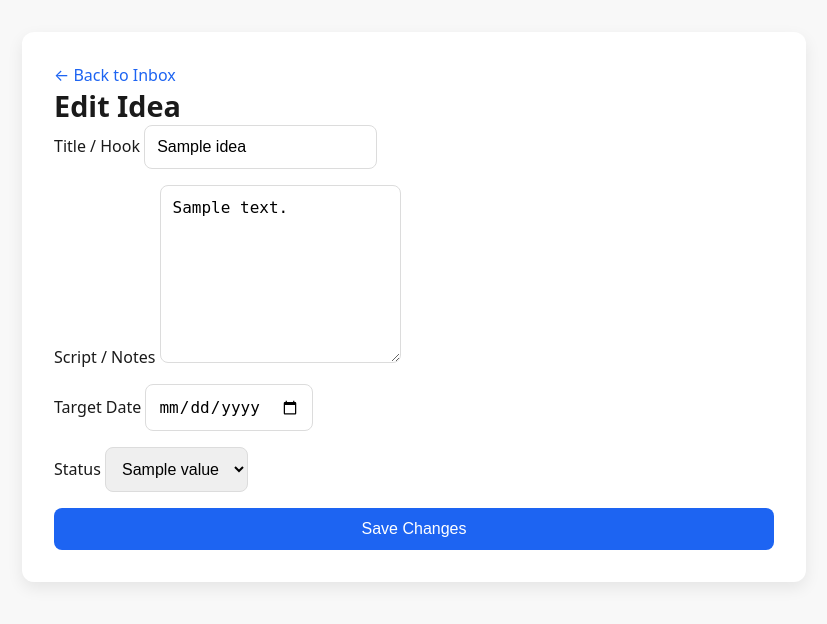
After one commit to lanayepifanova/content-hub, a FastAPI app: template templates/edit.html in a window 1280 px wide. The commit adds this page. Shown: the top 624 px of the page, without its empty margins (226-1053 px from the left). Run offline with FastAPI, Linux system fonts and the light colour scheme; the template is opened without the code that fills it: most values are stand-ins (such as "Sample title", 1, 10 or a date in 2020).

Commit message:
added delete and edit option

```diff
--- a/main.py
+++ b/main.py
@@ -7,7 +7,7 @@ from datetime import date, datetime
 from pathlib import Path
 
 from fastapi import Depends, FastAPI, HTTPException, Request, status
-from fastapi.responses import HTMLResponse
+from fastapi.responses import HTMLResponse, RedirectResponse, Response
 from fastapi.staticfiles import StaticFiles
 from fastapi.templating import Jinja2Templates
 from pydantic import BaseModel, Field
@@ -30,6 +30,13 @@ Base.metadata.create_all(bind=engine)
 STATUSES = [IdeaStatus.BACKLOG, IdeaStatus.DRAFTING, IdeaStatus.SCHEDULED, IdeaStatus.PUBLISHED]
 
 
+def fetch_idea(db: Session, idea_id: int) -> Idea:
+    idea = db.query(Idea).filter(Idea.id == idea_id).first()
+    if not idea:
+        raise HTTPException(status_code=status.HTTP_404_NOT_FOUND, detail="Idea not found")
+    return idea
+
+
 class IdeaCreate(BaseModel):
     title: str = Field(..., min_length=1, max_length=200)
     description: str | None = Field(default=None, max_length=2000)
@@ -45,11 +52,18 @@ class IdeaRead(BaseModel):
     target_date: date | None
 
     class Config:
-        orm_mode = True
+        from_attributes = True
 
 
 class IdeaStatusUpdate(BaseModel):
     status: IdeaStatus
+
+
+class IdeaUpdate(BaseModel):
+    title: str | None = Field(default=None, min_length=1, max_length=200)
+    description: str | None = Field(default=None, max_length=2000)
+    target_date: date | None = None
+    status: IdeaStatus | None = None
 
 
 @app.get("/", response_class=HTMLResponse)
@@ -97,13 +111,40 @@ def create_idea(payload: IdeaCreate, db: Session = Depends(get_db)):
 
 @app.patch("/api/ideas/{idea_id}", response_model=IdeaRead)
 def update_idea_status(idea_id: int, payload: IdeaStatusUpdate, db: Session = Depends(get_db)):
-    idea = db.query(Idea).filter(Idea.id == idea_id).first()
-    if not idea:
-        raise HTTPException(status_code=status.HTTP_404_NOT_FOUND, detail="Idea not found")
+    idea = fetch_idea(db, idea_id)
     idea.status = payload.status
     db.commit()
     db.refresh(idea)
     return IdeaRead.from_orm(idea)
+
+
+@app.put("/api/ideas/{idea_id}", response_model=IdeaRead)
+def update_idea(idea_id: int, payload: IdeaUpdate, db: Session = Depends(get_db)):
+    idea = fetch_idea(db, idea_id)
+    if payload.title is not None:
+        cleaned = payload.title.strip()
+        if not cleaned:
+            raise HTTPException(status_code=status.HTTP_400_BAD_REQUEST, detail="Title cannot be empty")
+        idea.title = cleaned
+    if "description" in payload.model_fields_set:
+        idea.description = payload.description
+    if payload.target_date is not None:
+        idea.target_date = payload.target_date
+    elif "target_date" in payload.model_fields_set:
+        idea.target_date = None
+    if payload.status is not None:
+        idea.status = payload.status
+    db.commit()
+    db.refresh(idea)
+    return IdeaRead.from_orm(idea)
+
+
+@app.delete("/api/ideas/{idea_id}", status_code=status.HTTP_204_NO_CONTENT)
+def delete_idea(idea_id: int, db: Session = Depends(get_db)):
+    idea = fetch_idea(db, idea_id)
+    db.delete(idea)
+    db.commit()
+    return Response(status_code=status.HTTP_204_NO_CONTENT)
 
 
 @app.get("/api/calendar")
@@ -114,3 +155,36 @@ def calendar_feed(db: Session = Depends(get_db)):
         key = idea.target_date.isoformat()
         calendar.setdefault(key, []).append({"id": idea.id, "title": idea.title, "status": idea.status})
     return calendar
+
+
+@app.get("/ideas/{idea_id}/edit", response_class=HTMLResponse)
+def edit_idea_page(request: Request, idea_id: int, db: Session = Depends(get_db)):
+    idea = fetch_idea(db, idea_id)
+    return templates.TemplateResponse(
+        "edit.html",
+        {"request": request, "idea": idea, "statuses": STATUSES},
+    )
+
+
+@app.post("/ideas/{idea_id}/edit", response_class=HTMLResponse)
+async def edit_idea_submit(request: Request, idea_id: int, db: Session = Depends(get_db)):
+    idea = fetch_idea(db, idea_id)
+    form = await request.form()
+    title = (form.get("title") or "").strip()
+    if not title:
+        raise HTTPException(status_code=status.HTTP_400_BAD_REQUEST, detail="Title is required")
+    idea.title = title
+    idea.description = form.get("description") or None
+    target_date_raw = form.get("target_date") or None
+    if target_date_raw:
+        try:
+            idea.target_date = date.fromisoformat(target_date_raw)
+        except ValueError as exc:  # defensive against malformed input
+            raise HTTPException(status_code=status.HTTP_400_BAD_REQUEST, detail="Invalid date") from exc
+    else:
+        idea.target_date = None
+    status_value = form.get("status")
+    if status_value:
+        idea.status = IdeaStatus(status_value)
+    db.commit()
+    return RedirectResponse(url="/", status_code=status.HTTP_303_SEE_OTHER)
--- a/static/styles.css
+++ b/static/styles.css
@@ -97,6 +97,30 @@ form#idea-form button {
   cursor: pointer;
 }
 
+.idea button.danger {
+  background: #f97373;
+  color: #fff;
+}
+
+.idea a.link-button {
+  display: inline-block;
+  margin-top: 0.6rem;
+  margin-right: 0.4rem;
+  padding: 0.35rem 0.6rem;
+  border-radius: 6px;
+  border: 1px solid #1d64f2;
+  color: #1d64f2;
+  text-decoration: none;
+  font-size: 0.8rem;
+}
+
+.idea-actions {
+  display: flex;
+  flex-wrap: wrap;
+  gap: 0.4rem;
+  margin-top: 0.5rem;
+}
+
 .calendar {
   margin-top: 3rem;
   background: #ffffff;
--- /dev/null
+++ b/templates/edit.html
@@ -0,0 +1,45 @@
+<!doctype html>
+<html lang="en">
+  <head>
+    <meta charset="utf-8" />
+    <meta name="viewport" content="width=device-width, initial-scale=1" />
+    <title>Edit Idea – {{ idea.title }}</title>
+    <link rel="stylesheet" href="/static/styles.css" />
+    <style>
+      main { max-width: 720px; margin: 2rem auto; background: #fff; padding: 2rem; border-radius: 12px; box-shadow: 0 6px 16px rgba(0,0,0,0.08);}
+      form { display: flex; flex-direction: column; gap: 1rem; }
+      input, textarea, select { padding: 0.75rem; border-radius: 8px; border: 1px solid #dcdcdc; font-size: 1rem; }
+      button { padding: 0.75rem 1.2rem; background: #1d64f2; border: none; color: #fff; border-radius: 8px; cursor: pointer; font-size: 1rem; }
+      a.back { text-decoration: none; color: #1d64f2; }
+    </style>
+  </head>
+  <body>
+    <main>
+      <a class="back" href="/">← Back to Inbox</a>
+      <h1>Edit Idea</h1>
+      <form method="post">
+        <label>
+          Title / Hook
+          <input name="title" value="{{ idea.title }}" required />
+        </label>
+        <label>
+          Script / Notes
+          <textarea name="description" rows="8" placeholder="Drop the script or long-form notes here">{{ idea.description or '' }}</textarea>
+        </label>
+        <label>
+          Target Date
+          <input type="date" name="target_date" value="{{ idea.target_date.isoformat() if idea.target_date else '' }}" />
+        </label>
+        <label>
+          Status
+          <select name="status">
+            {% for status in statuses %}
+              <option value="{{ status.value }}" {% if status.value == idea.status %}selected{% endif %}>{{ status.value|capitalize }}</option>
+            {% endfor %}
+          </select>
+        </label>
+        <button type="submit">Save Changes</button>
+      </form>
+    </main>
+  </body>
+</html>
```
Also changed, not shown: templates/inbox.html (+21 -0 lines), README.md.
